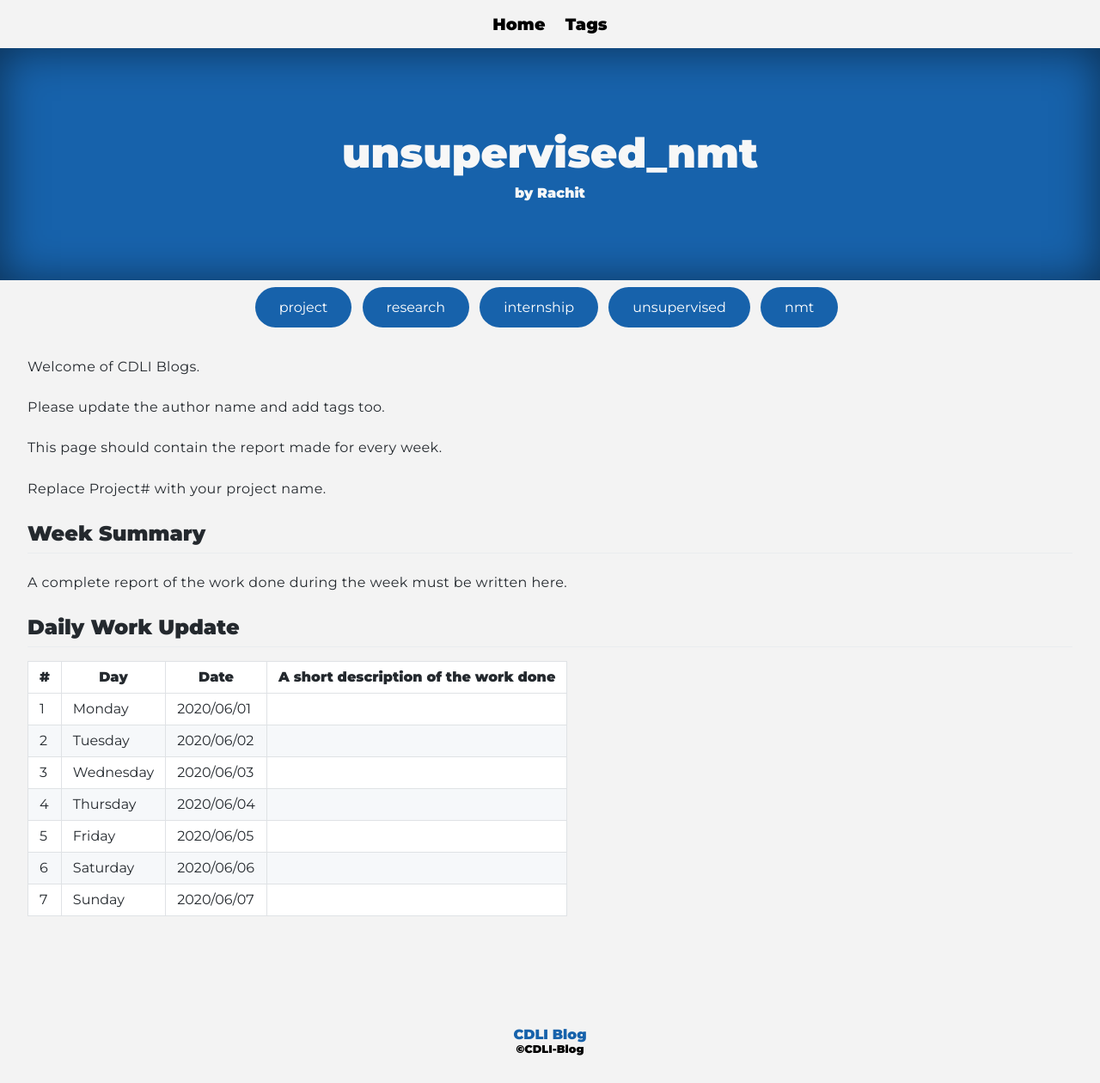
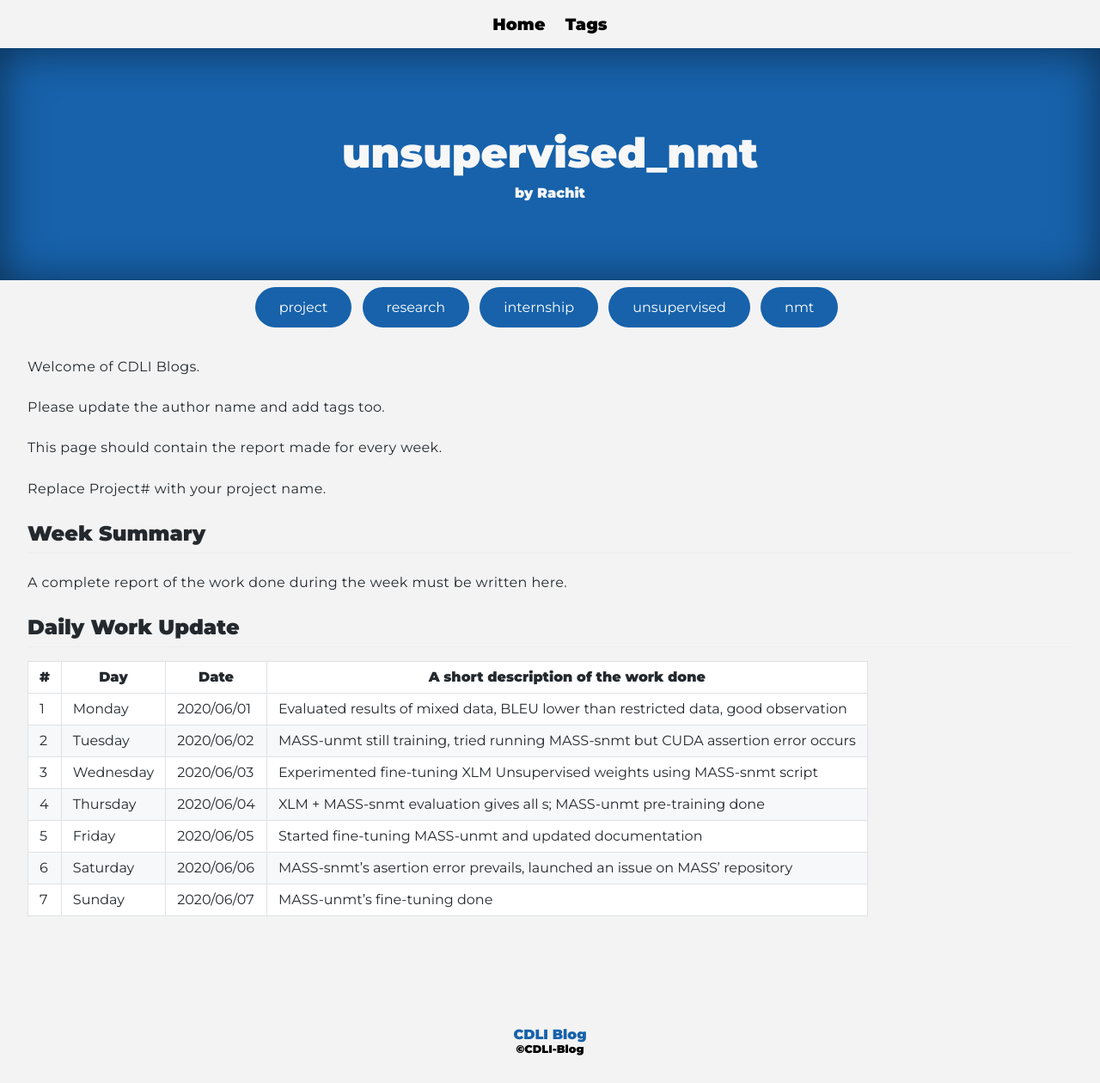
Before and after one commit to cdli-gh/blog, a Jekyll site: the page built from _blog/intern20/unsupervised_nmt/posts/11_week9.md, in a window 1280 px wide. Shown: the whole page at 86% size. Built offline with Jekyll 4.4.1, drawn with Linux system fonts in a browser that asks for light colours; Markdown is read by kramdown in place of the engine named in the settings.

Commit message:
Updated 9.7

```diff
--- a/_blog/intern20/unsupervised_nmt/posts/11_week9.md
+++ b/_blog/intern20/unsupervised_nmt/posts/11_week9.md
@@ -21,10 +21,10 @@ A complete report of the work done during the week must be written here.
 
 |\#|Day|Date|A short description of the work done|
 |---	|---	|---	|---	|
-|1   	| Monday 	|   2020/06/01	|   	|
-|2   	| Tuesday  	|   2020/06/02	|   	|
-|3   	| Wednesday  	|  2020/06/03 	|   	|
-|4   	| Thursday  	|   2020/06/04	|   	|
-|5   	| Friday  	|   2020/06/05	|   	|
-|6   	| Saturday  	|   2020/06/06	|   	|
-|7   	| Sunday  	|   2020/06/07	|   	|
+|1   	| Monday 	|   2020/06/01	|  Evaluated results of mixed data, BLEU lower than restricted data, good observation|
+|2   	| Tuesday  	|   2020/06/02	|  MASS-unmt still training, tried running MASS-snmt but CUDA assertion error occurs 	|
+|3   	| Wednesday  	|  2020/06/03 	|  Experimented fine-tuning XLM Unsupervised weights using MASS-snmt script 	|
+|4   	| Thursday  	|   2020/06/04	|  XLM + MASS-snmt evaluation gives all <unk>s; MASS-unmt pre-training done 	|
+|5   	| Friday  	|   2020/06/05	|  Started fine-tuning MASS-unmt and updated documentation	|
+|6   	| Saturday  	|   2020/06/06	|  MASS-snmt's asertion error prevails, launched an issue on MASS' repository 	|
+|7   	| Sunday  	|   2020/06/07	|  MASS-unmt's fine-tuning done 	|
```
